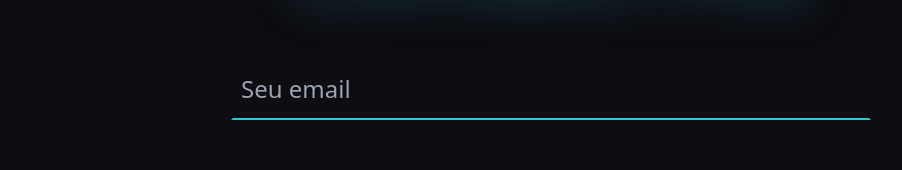
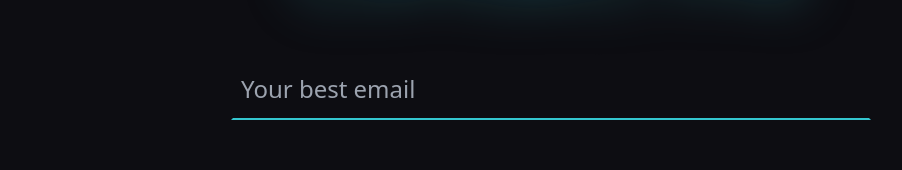
Before and after one commit to Darthpool9900/NextPortfolio, a Next.js app: page / in a window 1280 px wide. Shown: the part 2804-2974 px from the top of the page, without its empty margins (89-991 px from the left). Built offline with nearby package versions, Linux system fonts and the light colour scheme.

Commit message:
Finish web site

```diff
--- a/src/app/components/forms/DefaultForm.js
+++ b/src/app/components/forms/DefaultForm.js
@@ -39,7 +39,7 @@ export default function DefaultForm() {
             <input
                 type="text"
                 className="w-2/4 h-16 border-2 border-b-text_blue border-transparent px-2 bg-transparent text-2xl mobile:w-4/5"
-                placeholder="Seu email"
+                placeholder="Your best email"
                 value={formData.name}
                 onChange={(e) => setData({ ...formData, name: e.target.value })}
             />
```
